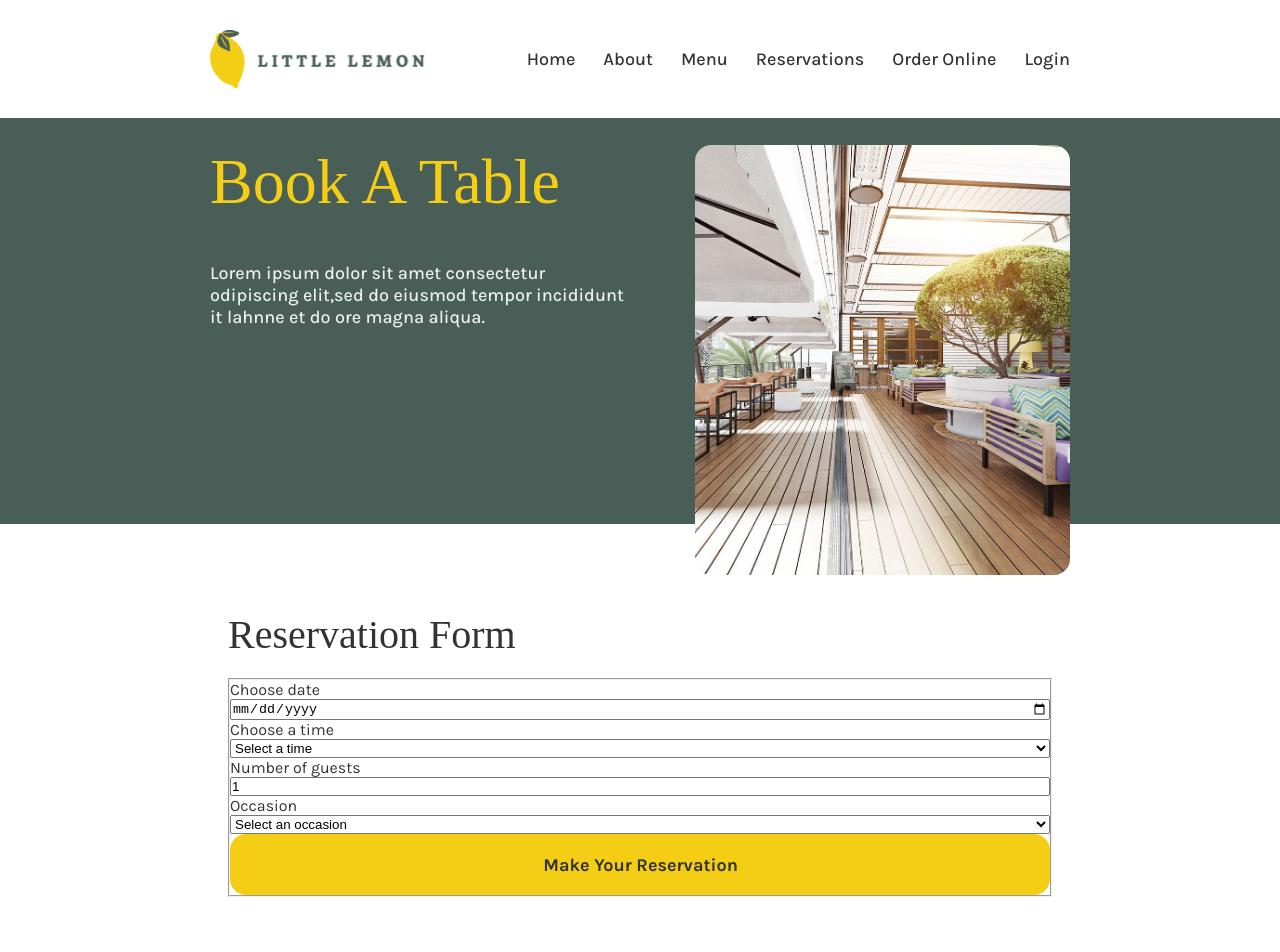
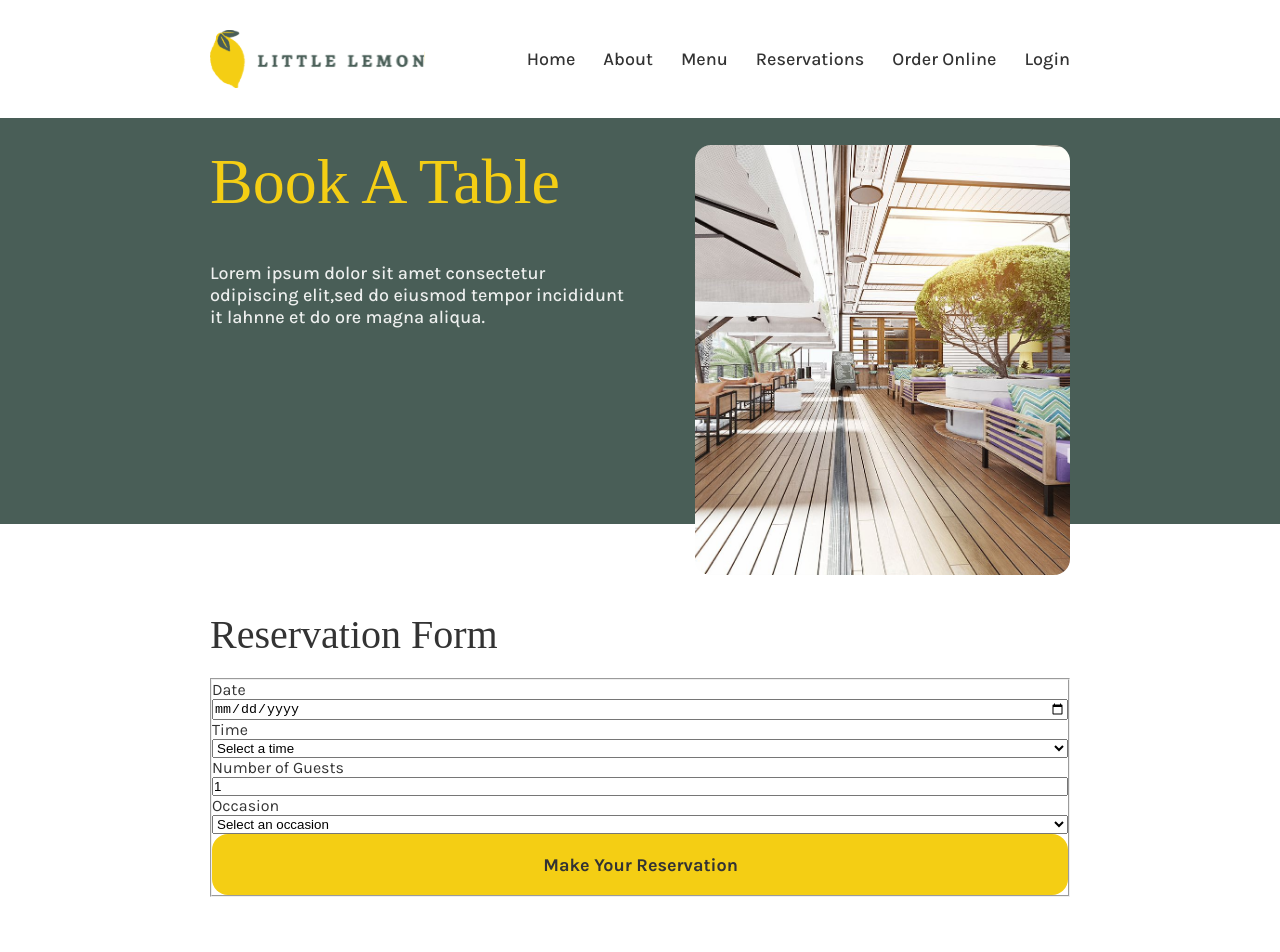
Before and after one commit to amitchell05/little-lemon, a React (Create React App) app: page /booking in a window 1280 px wide. Shown: the top 952 px of the page. Built offline with nearby package versions, Linux system fonts and the light colour scheme; a web font is replaced by a local one.

Commit message:
wip update unit tests for BookingForm

```diff
--- a/src/components/BookingForm.js
+++ b/src/components/BookingForm.js
@@ -1,4 +1,5 @@
 // React Tools
+// import { useEffect } from 'react';
 import { useFormik } from 'formik';
 import * as Yup from 'yup';
 
@@ -29,11 +30,39 @@ const BookingForm = ({ availableTimes, dispatch, submitForm }) => {
     validationSchema: validationSchema,
   });
 
+  // useEffect(() => {
+  // }, [formik, dispatch]);
+
+  // Resource: https://stackoverflow.com/questions/43274559/how-do-i-restrict-past-dates-in-html5-input-type-date
+  const setMinDate = () => {
+    // Current date
+    const currentDate = new Date();
+
+    // Current month
+    let month = currentDate.getMonth() + 1;
+
+    // Current day
+    let day = currentDate.getDate();
+
+    // Current year
+    const year = currentDate.getFullYear();
+
+    // Append 0 to front of month and day if less than 10 (ex. 05)
+    month = month < 10 ? `0${month}` : month;
+    day = day < 10 ? `0${day}` : day;
+
+    // Returns mininmum date for the date input in the form
+    return `${year}-${month}-${day}`;
+  };
+
   return (
     <section className='util-container'>
       <h2 className='visually-hidden'>Booking Form</h2>
       <form
-        onSubmit={formik.handleSubmit}
+        onSubmit={(e) => {
+          e.preventDefault();
+          formik.handleSubmit();
+        }}
         aria-label='booking-form'
         className='booking-form'
       >
@@ -42,34 +71,29 @@ const BookingForm = ({ availableTimes, dispatch, submitForm }) => {
           <legend className='visually-hidden'>
             Enter your reservation details
           </legend>
-          <label htmlFor='res-date'>Choose date</label>
+          <label htmlFor='res-date'>Date</label>
           <input
             type='date'
             id='res-date'
             data-testid='res-date'
             name='res-date'
+            min={setMinDate()}
             onChange={(e) => {
               dispatch({ type: 'SET_NEW_DATE', resDate: e.target.value });
               formik.setFieldValue('resDate', e.target.value);
-            }}
-            onBlur={() => {
-              formik.setTouched({ resDate: true });
             }}
             required
           />
           {formik.touched.resDate && formik.errors.resDate ? (
             <p>{formik.errors.resDate}</p>
           ) : null}
-          <label htmlFor='res-time'>Choose a time</label>
+          <label htmlFor='res-time'>Time</label>
           <select
             id='res-time'
             name='res-time'
             data-testid='res-time'
             onChange={(e) => {
               formik.setFieldValue('resTime', e.target.value);
-            }}
-            onBlur={() => {
-              formik.setTouched({ resTime: true });
             }}
             required
           >
@@ -85,7 +109,7 @@ const BookingForm = ({ availableTimes, dispatch, submitForm }) => {
           {formik.touched.resTime && formik.errors.resTime ? (
             <p>{formik.errors.resTime}</p>
           ) : null}
-          <label htmlFor='guests'>Number of guests</label>
+          <label htmlFor='guests'>Number of Guests</label>
           <input
             type='number'
             placeholder='1'
--- a/src/components/BookingForm.scss
+++ b/src/components/BookingForm.scss
@@ -7,8 +7,7 @@
   padding: 0.938rem 1.125rem;
 
   @media (min-width: 48rem) {
-    padding-top: 5.438rem;
-    padding-bottom: 4.563rem;
+    padding: 5.438rem 0 4.563rem;
   }
 
   fieldset {
--- a/src/components/Main.js
+++ b/src/components/Main.js
@@ -16,14 +16,9 @@ import { fetchAPI, submitAPI } from '../api/api';
 // Initial state of available times
 const initialTimes = [];
 
-// Generates a list of available bookings based on the reservation date a user selects in the booking form
-const fetchData = (resDate) => {
-  return fetchAPI(resDate);
-};
-
 // Provides an initial list of times upon load on the booking form page
 const initializeTimes = () => {
-  return fetchData();
+  return fetchAPI();
 };
 
 // Reducer
@@ -31,7 +26,7 @@ const initializeTimes = () => {
 const updateTimes = (state = initialTimes, action) => {
   switch (action.type) {
     case 'SET_NEW_DATE':
-      state = fetchData(new Date(action.resDate));
+      state = fetchAPI(new Date(action.resDate));
       return state;
     default:
       throw Error('unknown action');
```
Also changed, not shown: 1 other file (tests, documents, lock files or other folders).
